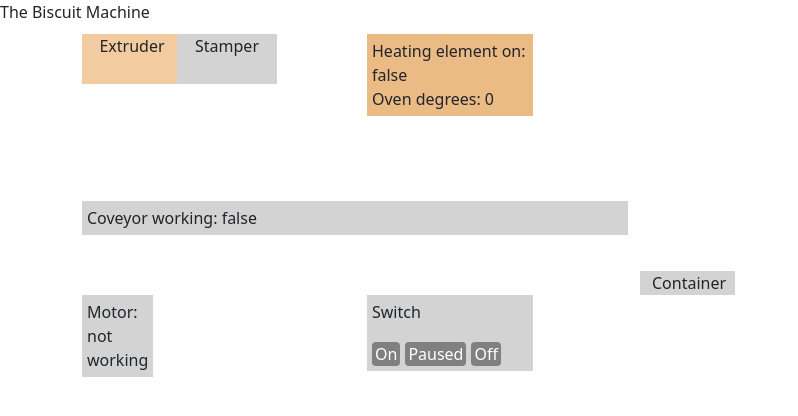
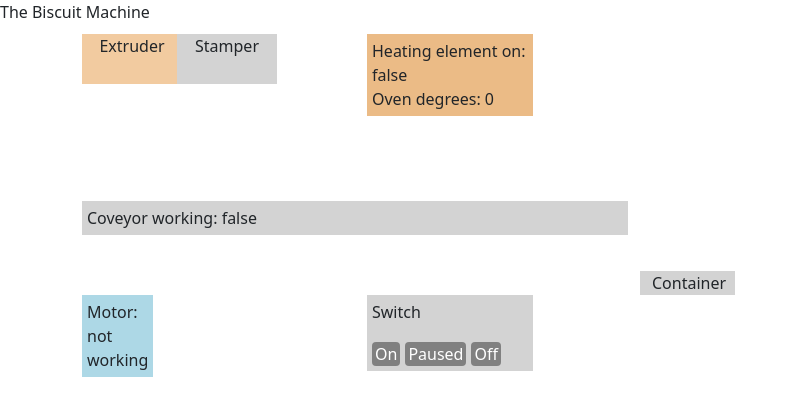
Before and after one commit to anisarambelieva/the-biscuit-machine, a React (Create React App) app: page / in a window 1280 px wide. Shown: the top 416 px of the page, without its empty margins (0-798 px from the left). Built offline with nearby package versions, Linux system fonts and the light colour scheme.

Commit message:
Change Motor color to blue

```diff
--- a/src/components/motor.js
+++ b/src/components/motor.js
@@ -1,5 +1,5 @@
 const Motor = ({ state }) => (
-  <p style={{ backgroundColor: "lightgray", padding: "5px" }}>
+  <p style={{ backgroundColor: "lightblue", padding: "5px" }}>
     Motor: {state === "On" ? "working" : "not working"}
   </p>
 );
```
